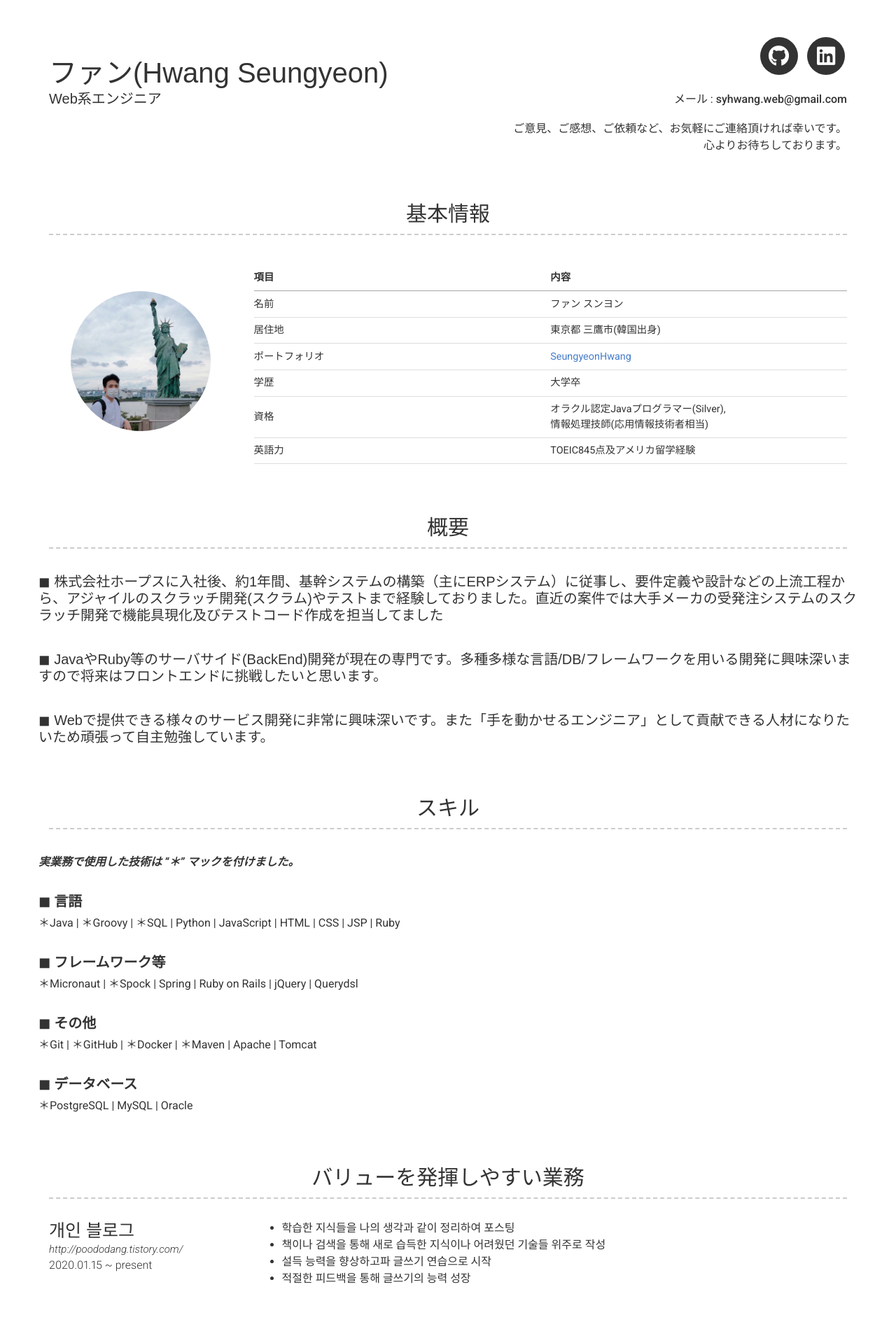
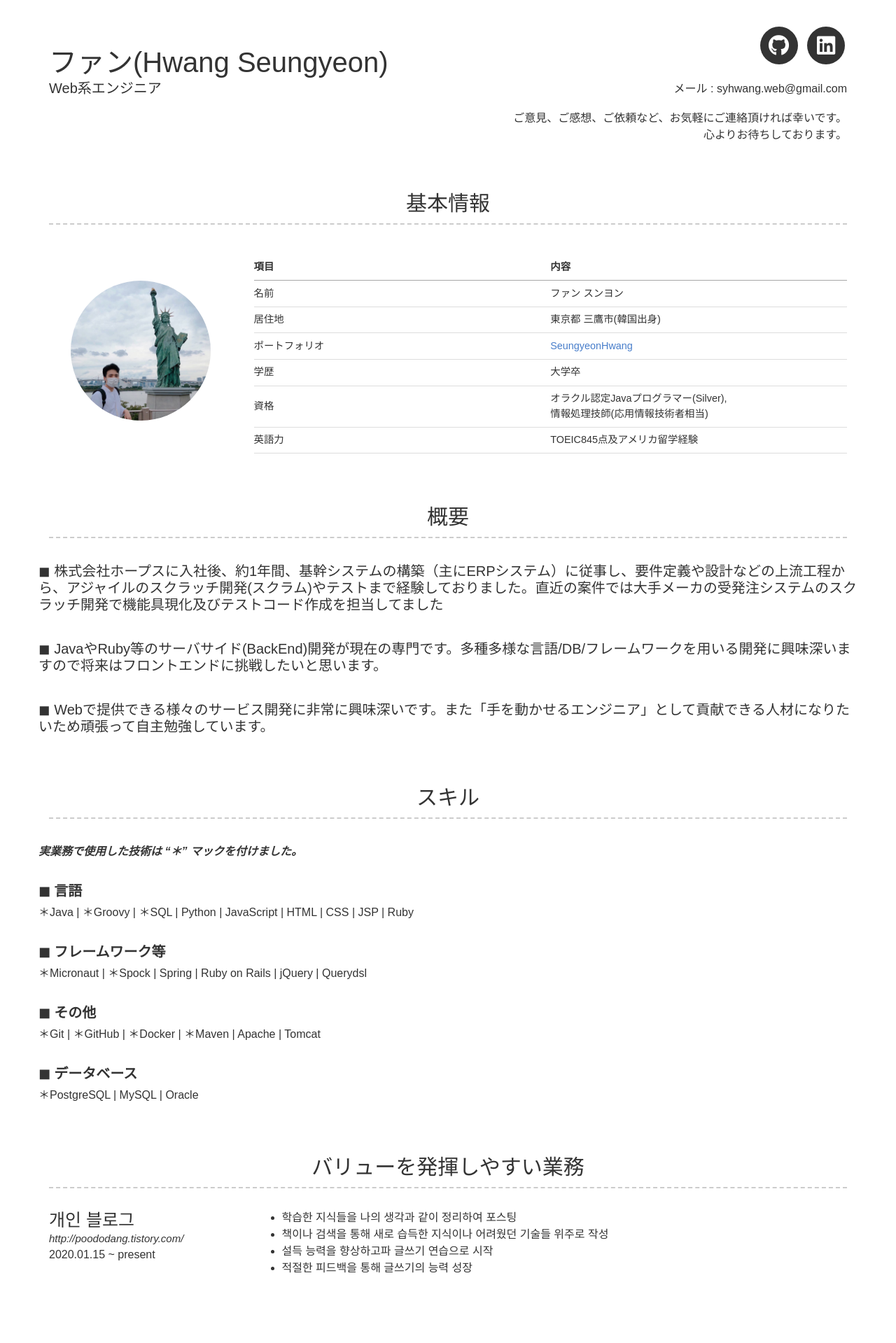
Before and after one commit to SeungyeonHwang/SeungyeonHwang.github.io, a Jekyll site: the page built from index.md, in a window 1280 px wide. Shown: the top 1919 px of the page at 70% size. Built offline with Jekyll 4.4.1, drawn with Linux system fonts in a browser that asks for light colours; nearby versions of some CDN libraries.

Commit message:
no message

```diff
--- a/_config.yml
+++ b/_config.yml
@@ -62,7 +62,6 @@ skill_content: |
 
   ## **◼︎ データベース**
   ＊PostgreSQL | MySQL | Oracle
-
 # OpenSource Section
 open-source_title: バリューを発揮しやすい業務
 
--- a/_sass/base.scss
+++ b/_sass/base.scss
@@ -164,7 +164,7 @@ body {
 }
 
 .header-contianer {
-  margin-top:50px;
+  margin-top:35px;
 }
 
 .header-right {
--- a/_sass/type.scss
+++ b/_sass/type.scss
@@ -1,6 +1,6 @@
 body {
   color: #333;
-  font-family: Roboto, sans-serif;
+  font-family: sans-serif;
   font-feature-settings: "kern", "liga", "pnum";
   font-size: 1rem;
   line-height: 1.5;
```
